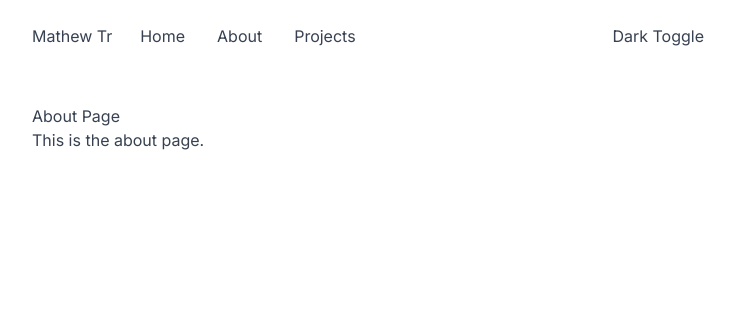
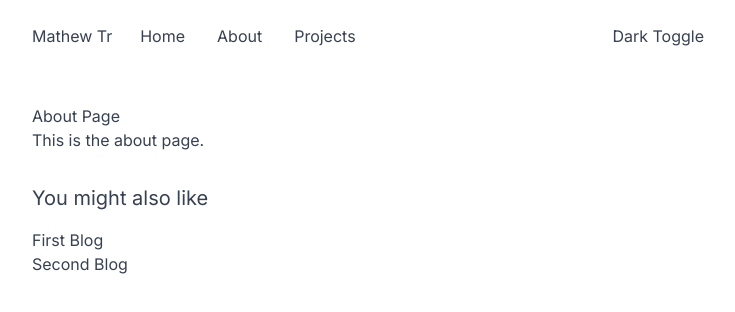
Before and after one commit to sttinh99/blog_nextjs_practice, a Next.js app: page /about in a window 1280 px wide. Shown: the top 312 px of the page, without its empty margins (272-1007 px from the left). Built offline with nearby package versions, Linux system fonts and the light colour scheme.

Commit message:
create page layout for about page

```diff
--- /dev/null
+++ b/app/about/layout.tsx
@@ -0,0 +1,18 @@
+import React from "react";
+
+export default function AboutLayout({ children }: any) {
+  return (
+    <div>
+      <div>{children}</div>
+
+      <div className="mt-8">
+        <h2 className="mb-4 text-xl">You might also like</h2>
+
+        <ul>
+          <li>First Blog</li>
+          <li>Second Blog</li>
+        </ul>
+      </div>
+    </div>
+  );
+}
--- a/app/about/page.tsx
+++ b/app/about/page.tsx
@@ -1,4 +1,5 @@
 export default function AboutPages() {
+  // throw new Error("oppps");
   return (
     <div>
       <h1>About Page</h1>
--- a/app/about/projects/components/ProjectList.tsx
+++ b/app/about/projects/components/ProjectList.tsx
@@ -12,7 +12,7 @@ export default async function ProjectList() {
     // cache: "no-store",
   });
   const repos = await res.json();
-  throw new Error(`ProjectList`);
+  // throw new Error(`ProjectList`);
   return (
     <div className="grid grid-ocls-1 md:grid-cols-2 gap-4">
       {repos.map((repo: Blog, index: number) => (
--- a/app/about/projects/page.tsx
+++ b/app/about/projects/page.tsx
@@ -1,16 +1,15 @@
 import { Suspense } from "react";
 import ProjectList from "./components/ProjectList";
 import ProjectListLoading from "./components/ProjectListLoading";
-import Error from "./error";
 import { ErrorBoundary } from "react-error-boundary";
 export default function ProjectsPage() {
   return (
     <div>
       <Suspense fallback={<ProjectListLoading />}>
         <div className="mb-2">This is my project</div>
-        <ErrorBoundary fallback={<div>Can't fetch now</div>}>
-          <ProjectList />
-        </ErrorBoundary>
+        {/* <ErrorBoundary fallback={<div>Can't fetch now</div>}> */}
+        <ProjectList />
+        {/* </ErrorBoundary> */}
       </Suspense>
       {/* Add your projects here */}
     </div>
```
Also changed, not shown: app/about/error.tsx (renamed from app/about/projects/error.tsx).
